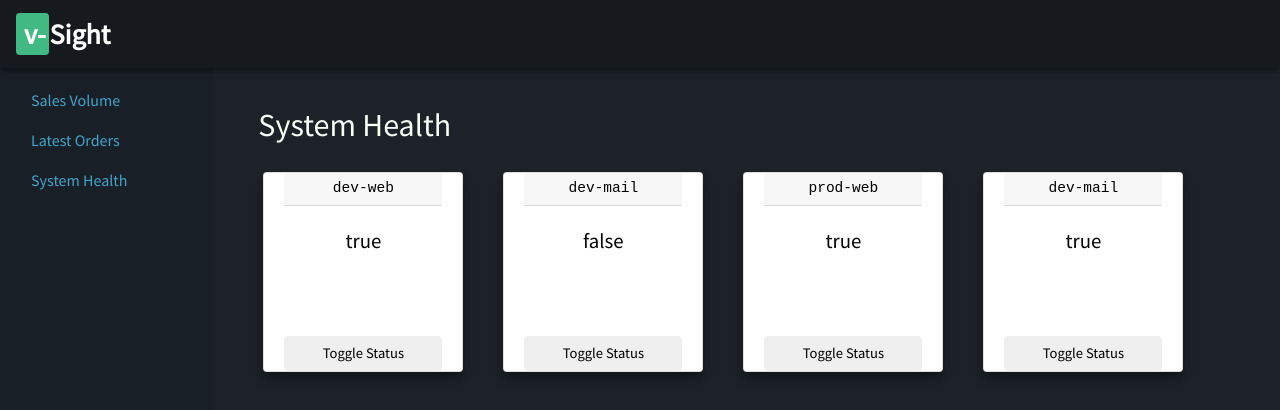
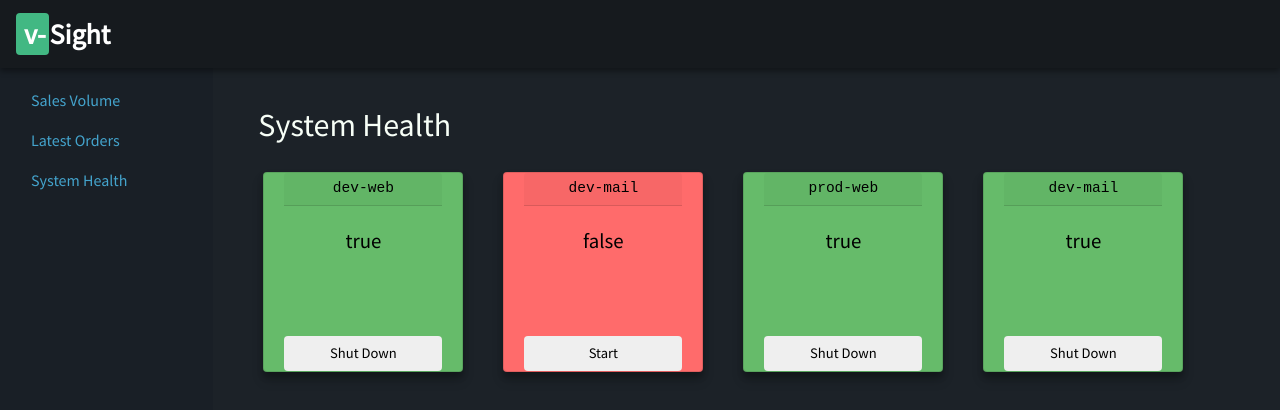
Before and after one commit to jamgar/v-sight, a Vue app: page /Health in a window 1280 px wide. Shown: the top 410 px of the page. Built offline with nearby package versions, Linux system fonts and the light colour scheme.

Commit message:
Update server component

```diff
--- a/src/components/Server.vue
+++ b/src/components/Server.vue
@@ -1,14 +1,31 @@
 <template>
-  <div class="card mb-3 shadow block-status">
+  <div class="card mb-3 shadow block-status" :style="styleObject">
     <div class="card-header name">{{ serverData.name }}</div>
     <div class="card-body status">{{ serverData.isOnline }}</div>
-    <button class="btn btn-default action">Toggle Status</button>
+    <button @click="toggleStatus" class="btn btn-default action">
+      {{ buttonText }}
+    </button>
   </div>
 </template>
 
 <script>
 export default {
-  props: ['serverData']
+  props: ['serverData'],
+  computed: {
+    styleObject() {
+      return {
+        backgroundColor: this.serverData.isOnline ? '#66bb6a' : '#ff6b6b'
+      }
+    },
+    buttonText() {
+      return this.serverData.isOnline ? 'Shut Down' : 'Start'
+    }
+  },
+  methods: {
+    toggleStatus() {
+      this.serverData.isOnline = !this.serverData.isOnline
+    }
+  }
 }
 </script>
 
--- a/src/views/SectionHealth.vue
+++ b/src/views/SectionHealth.vue
@@ -3,7 +3,7 @@
     <h2>System Health</h2>
     <div class="card-deck servers">
       <div v-for="server in servers" :key="server.id">
-        <Server :serverData="server"/>
+        <Server :serverData="server" />
       </div>
     </div>
   </div>
```
